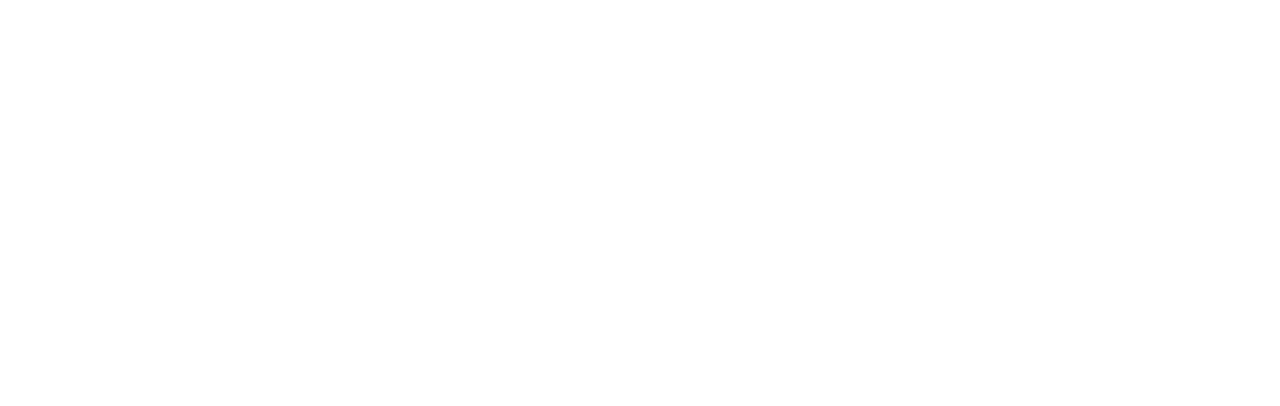
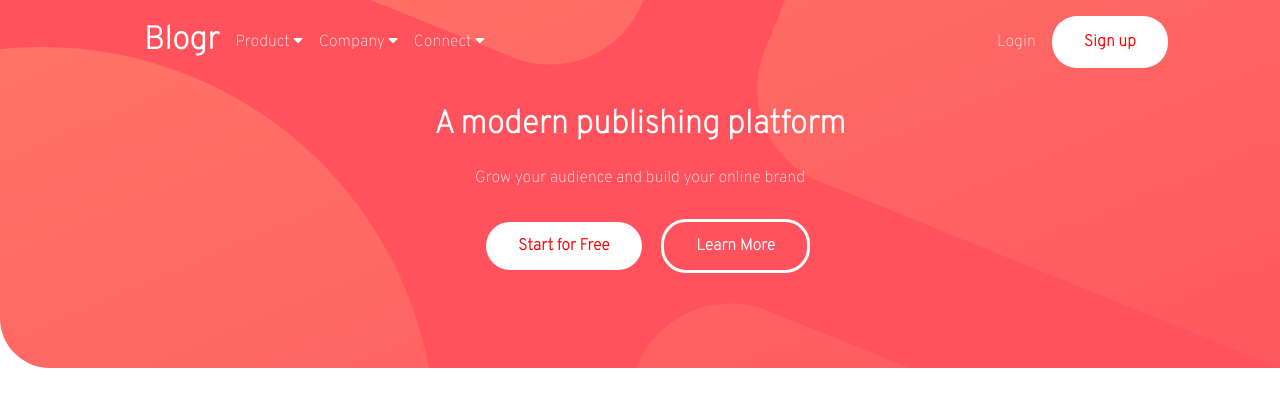
Before and after one commit to MamanGvomi/FM_BlogrLandingPage, a plain HTML site: page index.html in a window 1280 px wide. Drawn offline with Linux system fonts and the light colour scheme.

Commit message:
Header V1

```diff
--- /dev/null
+++ b/index.css
@@ -0,0 +1,89 @@
+@font-face {
+    font-family: 'Overpass';
+    src: url(./resources/Overpass-Thin.ttf);
+}
+body{
+    font-family: 'Overpass', arial, sans-serif;
+    color: white;
+    display: flex;
+    margin: auto;
+}
+.firstContainer{
+    background-image: url(./resources/images/bg-pattern-intro.svg);
+    background-position: center;
+    background-color: hsl(356, 100%, 66%);
+    padding: 7em;
+    padding-top: 0em;
+    display: flex;
+    flex-wrap: wrap;
+    flex: 1 0 auto;
+    border-radius: 0 0 0 50px;
+}
+.navBar{
+    flex: 1 0 100%;
+    display: flex;
+    align-items: center;
+}
+.navItem{
+    flex: 1 0 80%;
+    display: flex;
+    align-items: center;
+}
+.navElem{
+    padding-left: 1em;
+}
+.connexion{
+    flex: 1 0 20%;
+    display: flex;
+    align-items: center;
+    justify-content: flex-end;
+}
+.connexionElem{
+    padding-left: 1em;
+}
+.btnSignup{
+    border-color: darkgrey;
+    background-color: white;
+    color: red;
+    padding: 1em;
+    font-weight: bolder;
+    margin-left: 1em;
+    padding-right: 2em;
+    padding-left: 2em;
+    border-radius: 25px;
+    transition: background-color 0.3s;
+}
+a{
+    transition: text-decoration 0.2s, font-weight 0.2s;
+}
+a:hover{
+    text-decoration: underline;
+    font-weight: bolder;
+}
+.btnSignup:hover{
+    border-color: darkgrey;
+    background-color: lightpink;
+    color: white;
+    padding: 1em;
+    font-weight: bolder;
+    margin-left: 1em;
+    padding-right: 2em;
+    padding-left: 2em;
+    border-radius: 25px;
+}
+.header{
+    flex: 1 0 100%;
+    text-align: center;
+}
+.header h1{
+    font-weight: bolder;
+}
+.btnRow{
+    padding-top: 2em;
+}
+.learnM{
+    border-color: white !important;
+    background-color: rgba(0, 0, 0, 0) !important;
+    border: solid;
+    color: white;
+}
--- a/index.html
+++ b/index.html
@@ -3,9 +3,34 @@
 <head>
     <meta charset="UTF-8">
     <meta name="viewport" content="width=device-width, initial-scale=1.0">
+    <link rel="stylesheet" href="https://cdnjs.cloudflare.com/ajax/libs/font-awesome/4.7.0/css/font-awesome.min.css">
+    <link rel="stylesheet" href="index.css">
     <title>Blogr landing page</title>
 </head>
 <body>
+    <div class="firstContainer">
+        <div class="navBar">
+            <div class="navItem">
+                <h1 class="navElem">Blogr</h1>
+                <p class="navElem">Product <i class="fa fa-caret-down"></i></p>
+                <p class="navElem">Company <i class="fa fa-caret-down"></i></p>
+                <p class="navElem">Connect <i class="fa fa-caret-down"></i></p>
+            </div>
+            <div class="connexion">
+                <a class="connexionElem">Login</a>
+                <a class="connexionElem btnSignup">Sign up</a>
+            </div>
+
+        </div>
+        <div class="header">
+            <h1>A modern publishing platform</h1>
+            <p>Grow your audience and build your online brand</p>
+            <div class="btnRow">
+                <a class="btnSignup">Start for Free</a>
+                <a class="btnSignup learnM">Learn More</a>
+            </div>
+        </div>
+    </div>
 
 </body>
 </html>
```
Also changed, not shown: resources/Overpass-Thin.ttf (added).
